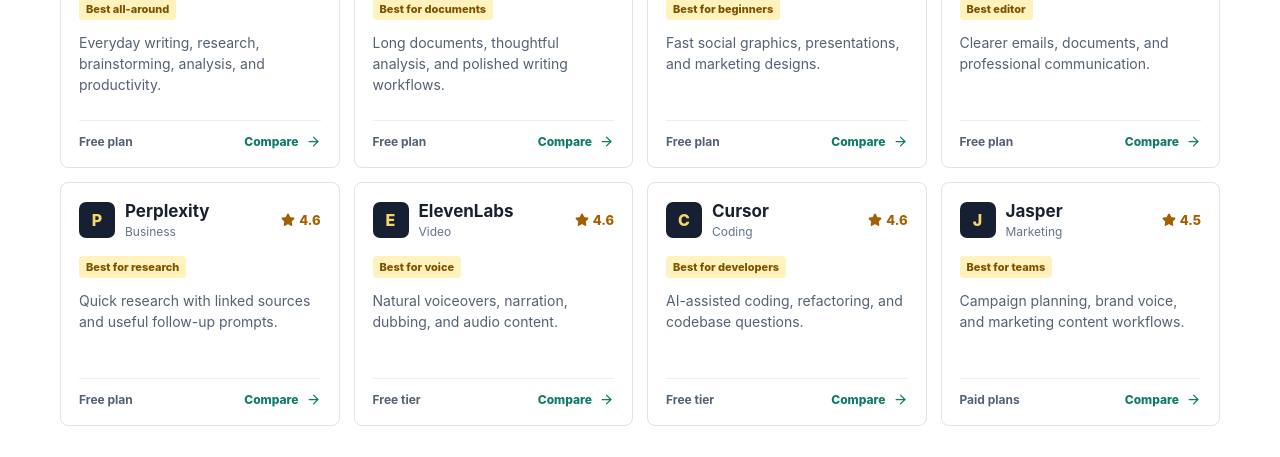
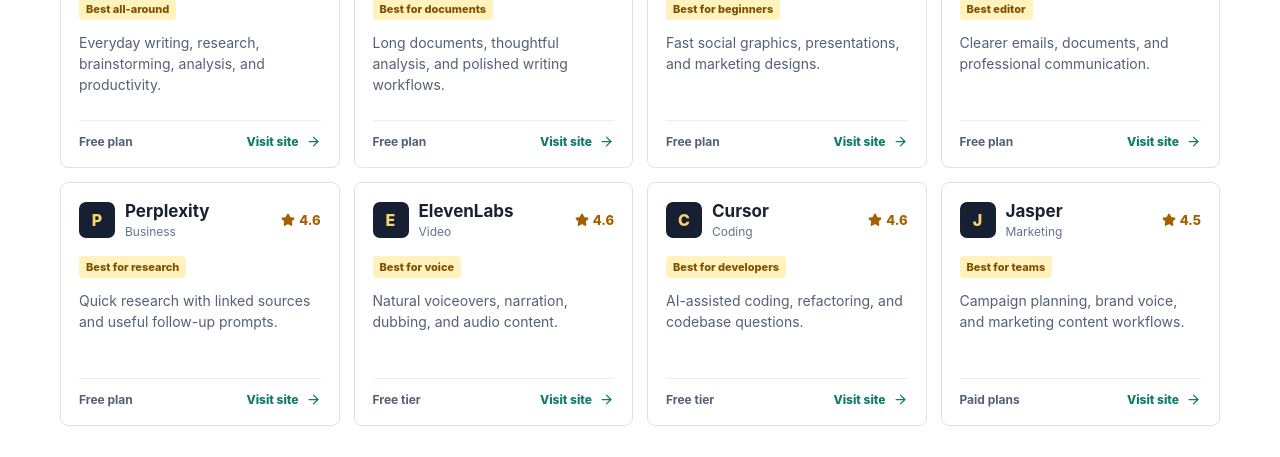
Before and after one commit to richp66-glitch/netaitools, a Next.js app: page / in a window 1280 px wide. Shown: the part 1500-1957 px from the top of the page. Built offline with nearby package versions, Linux system fonts and the light colour scheme.

Commit message:
Make tool cards link to official sites

```diff
--- a/app/page.js
+++ b/app/page.js
@@ -27,14 +27,14 @@
 ];
 
 const tools = [
-  { name: 'ChatGPT', category: 'Business', rating: 4.9, price: 'Free plan', bestFor: 'Everyday writing, research, brainstorming, analysis, and productivity.', tag: 'Best all-around' },
-  { name: 'Claude', category: 'Writing', rating: 4.8, price: 'Free plan', bestFor: 'Long documents, thoughtful analysis, and polished writing workflows.', tag: 'Best for documents' },
-  { name: 'Canva AI', category: 'Images', rating: 4.7, price: 'Free plan', bestFor: 'Fast social graphics, presentations, and marketing designs.', tag: 'Best for beginners' },
-  { name: 'Grammarly', category: 'Writing', rating: 4.7, price: 'Free plan', bestFor: 'Clearer emails, documents, and professional communication.', tag: 'Best editor' },
-  { name: 'Perplexity', category: 'Business', rating: 4.6, price: 'Free plan', bestFor: 'Quick research with linked sources and useful follow-up prompts.', tag: 'Best for research' },
-  { name: 'ElevenLabs', category: 'Video', rating: 4.6, price: 'Free tier', bestFor: 'Natural voiceovers, narration, dubbing, and audio content.', tag: 'Best for voice' },
-  { name: 'Cursor', category: 'Coding', rating: 4.6, price: 'Free tier', bestFor: 'AI-assisted coding, refactoring, and codebase questions.', tag: 'Best for developers' },
-  { name: 'Jasper', category: 'Marketing', rating: 4.5, price: 'Paid plans', bestFor: 'Campaign planning, brand voice, and marketing content workflows.', tag: 'Best for teams' },
+  { name: 'ChatGPT', category: 'Business', rating: 4.9, price: 'Free plan', bestFor: 'Everyday writing, research, brainstorming, analysis, and productivity.', tag: 'Best all-around', url: 'https://chatgpt.com/' },
+  { name: 'Claude', category: 'Writing', rating: 4.8, price: 'Free plan', bestFor: 'Long documents, thoughtful analysis, and polished writing workflows.', tag: 'Best for documents', url: 'https://claude.ai/' },
+  { name: 'Canva AI', category: 'Images', rating: 4.7, price: 'Free plan', bestFor: 'Fast social graphics, presentations, and marketing designs.', tag: 'Best for beginners', url: 'https://www.canva.com/ai-image-generator/' },
+  { name: 'Grammarly', category: 'Writing', rating: 4.7, price: 'Free plan', bestFor: 'Clearer emails, documents, and professional communication.', tag: 'Best editor', url: 'https://www.grammarly.com/' },
+  { name: 'Perplexity', category: 'Business', rating: 4.6, price: 'Free plan', bestFor: 'Quick research with linked sources and useful follow-up prompts.', tag: 'Best for research', url: 'https://www.perplexity.ai/' },
+  { name: 'ElevenLabs', category: 'Video', rating: 4.6, price: 'Free tier', bestFor: 'Natural voiceovers, narration, dubbing, and audio content.', tag: 'Best for voice', url: 'https://elevenlabs.io/' },
+  { name: 'Cursor', category: 'Coding', rating: 4.6, price: 'Free tier', bestFor: 'AI-assisted coding, refactoring, and codebase questions.', tag: 'Best for developers', url: 'https://www.cursor.com/' },
+  { name: 'Jasper', category: 'Marketing', rating: 4.5, price: 'Paid plans', bestFor: 'Campaign planning, brand voice, and marketing content workflows.', tag: 'Best for teams', url: 'https://www.jasper.ai/' },
 ];
 
 const evaluationSteps = [
@@ -60,9 +60,9 @@
       <p className="toolDescription">{tool.bestFor}</p>
       <div className="toolFooter">
         <span className="price">{tool.price}</span>
-        <button className="textButton" type="button">
-          Compare <ArrowRight size={15} aria-hidden="true" />
-        </button>
+        <a className="textButton" href={tool.url} target="_blank" rel="noopener noreferrer">
+          Visit site <ArrowRight size={15} aria-hidden="true" />
+        </a>
       </div>
     </article>
   );
```
